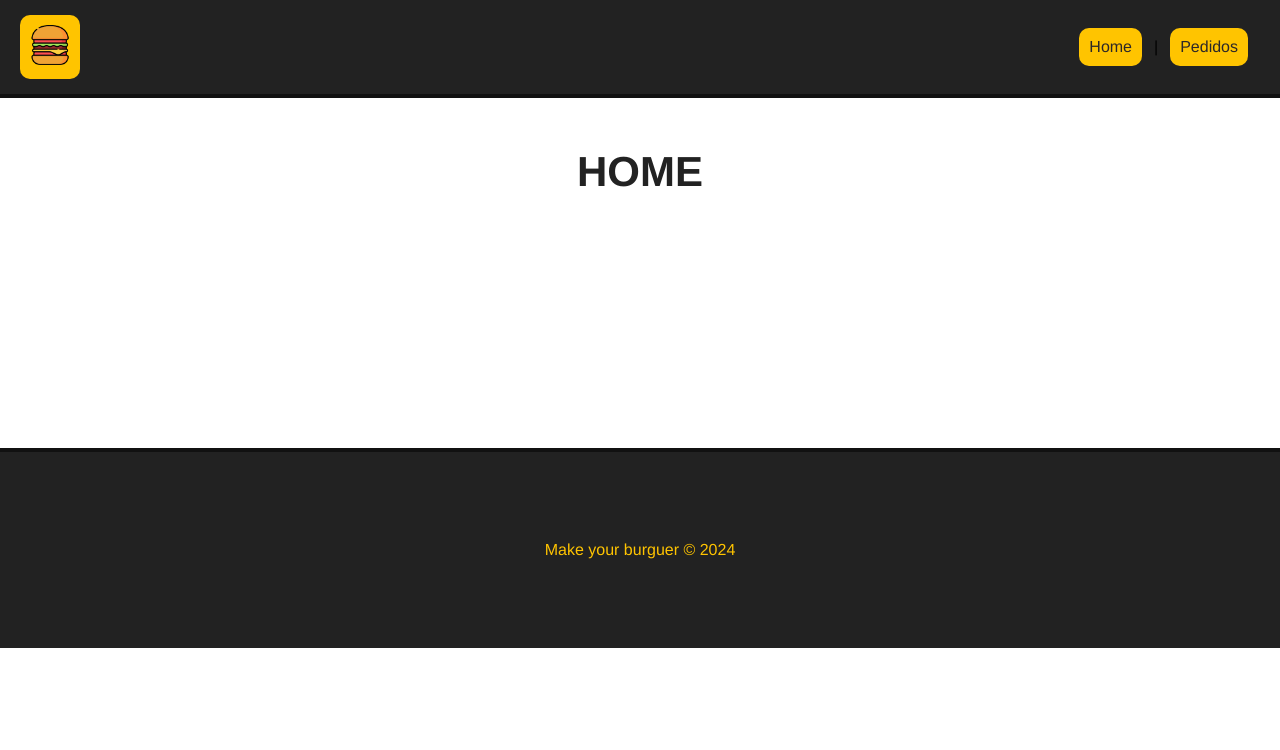
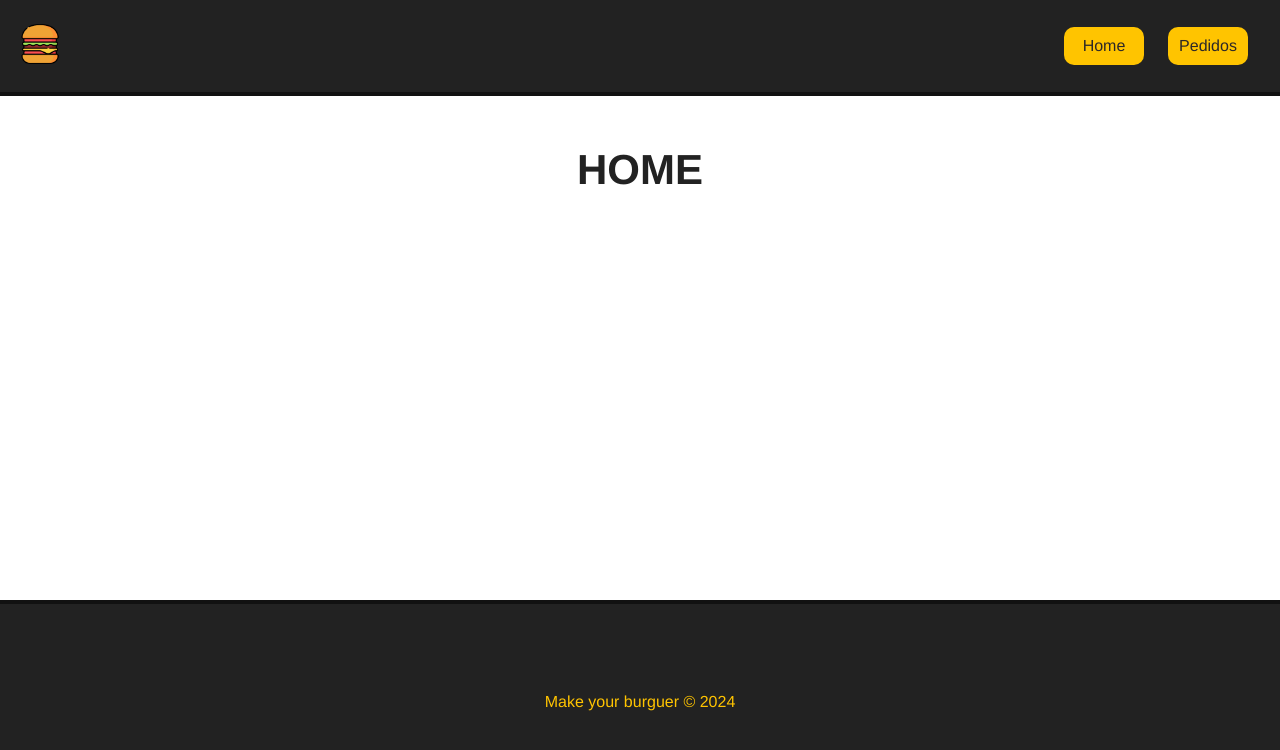
Before and after one commit to cavalcantgus/make-your-burguer, a Vue app: page / in a window 1280 px wide. Shown: the top 750 px of the page. Built offline with nearby package versions, Linux system fonts and the light colour scheme.

Commit message:
Updating footer and navigation bar style

```diff
--- a/src/components/Footer.vue
+++ b/src/components/Footer.vue
@@ -1,9 +1,7 @@
 <template>
-    <div>
-        <footer id="footer">
-            <p>Make your burguer &copy; 2024</p>
-        </footer>
-    </div>
+    <footer id="footer">
+        <p>Make your burguer &copy; 2024</p>
+    </footer>
 </template>
 
 <script>
@@ -20,8 +18,9 @@
         color: rgb(255, 196, 0);
         display: flex;
         align-items: center;
+        position: absolute;
+        bottom: 0;
         justify-content: center;
-        bottom: 0;
         width: 100%;
     }
 </style>
--- a/src/components/Navbar.vue
+++ b/src/components/Navbar.vue
@@ -3,8 +3,8 @@
         <router-link to="/" id="logo-url">
             <img :src="logo" :alt="alt" id="logo">
         </router-link>
-        <router-link to="/">Home</router-link> |
-        <router-link to="/pedidos">Pedidos</router-link>
+        <router-link to="/" id="homelink">Home</router-link>
+        <router-link to="/pedidos" id="orderlink">Pedidos</router-link>
     </div>
 </template>
 
@@ -35,17 +35,20 @@
         height: 40px;
     }
 
-    #nav a {
+    #nav #homelink, #orderlink {
         color: #2c2828;
         text-decoration: none;
         background-color: rgb(255, 196, 0);
         border-radius: 10px;
+        display: inline-block;
+        width: 80px;
+        text-align: center;
         padding: 10px;
         margin: 12px;
-        transition: .5s;
+        transition: .3s;
     }
 
-    #nav a:hover {
-        color: rgb(255, 255, 255);
+    #nav #homelink:hover, #orderlink:hover {
+        background-color: blanchedalmond;
     }
 </style>
```
